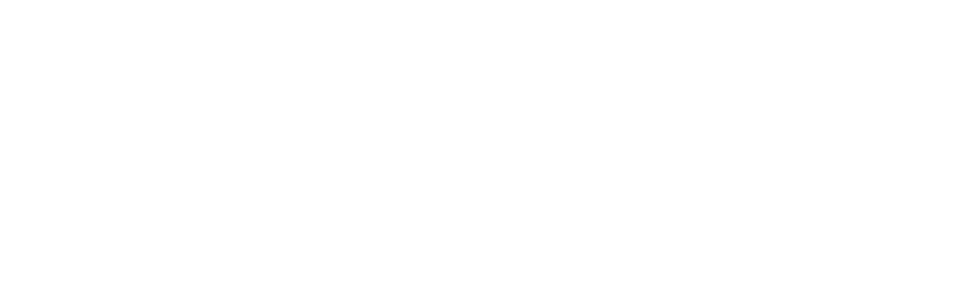
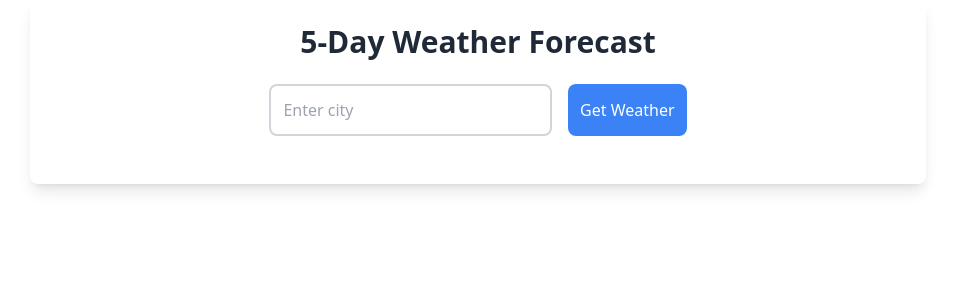
Before and after one commit to MINIPROJECT-2K24/Farm-Connect, a React (Create React App) app in the folder client/: page /weather in a window 1280 px wide. Before the commit this address had no page. Shown: the top 300 px of the page, without its empty margins (162-1117 px from the left). Built offline with nearby package versions, Linux system fonts and the light colour scheme.

Commit message:
weather feature added

```diff
--- a/client/package.json
+++ b/client/package.json
@@ -3,6 +3,7 @@
   "version": "0.1.0",
   "private": true,
   "dependencies": {
+    "@google/generative-ai": "^0.21.0",
     "@react-google-maps/api": "^2.20.3",
     "@testing-library/jest-dom": "^5.17.0",
     "@testing-library/react": "^13.4.0",
--- a/client/src/App.js
+++ b/client/src/App.js
@@ -8,6 +8,9 @@
 import BuyerLogin from "./pages/BuyerLogin";
 import LandPage from "./pages/LandingPage";
 import FarmerDetails from "./pages/FarmerDetails";
+import Weather from "./pages/weather";
+import FarmerRegister from "./pages/FarmerRegister";
+import BuyerRegister from "./pages/BuyerRegister"
 
 const App = () => {
   const [isLoggedIn, setIsLoggedIn] = useState(!!localStorage.getItem("token"));
@@ -21,7 +24,10 @@
         <Route path="/" element={<LandPage />} />
         <Route path="/login-farmer" element={<FarmerLogin setIsLoggedIn={setIsLoggedIn} />} />
         <Route path="/login-buyer" element={<BuyerLogin setIsLoggedIn={setIsLoggedIn} />} />
+        <Route path="/register-farmer" element={<FarmerRegister />}/>
+        <Route path="/register-buyer" element={<BuyerRegister/>}/>
         <Route path="/farmer-details" element={<FarmerDetails />} />
+        <Route path="/weather" element={<Weather />} />
         <Route
           path="/dashboard"
           element={
--- a/client/src/components/Navbar.js
+++ b/client/src/components/Navbar.js
@@ -16,16 +16,28 @@
     navigate("/");
   };
 
+  const handleWeatherForecast = () => {
+    navigate("/weather"); // Navigate to the weather forecast page
+  };
+
   return (
     <nav className="navbar">
       <div className="navbar-right">
         {role === "farmer" && (
+          <>
+            <button
+              onClick={handleWeatherForecast}
+              className="navbar-button"
+            >
+              Weather Forecast
+            </button>
             <button
               onClick={() => navigate("/dashboard")}
               className="dashboard-button"
             >
               Dashboard
             </button>
+          </>
         )}
         <button onClick={handleLogout} className="navbar-button">
           Logout
--- /dev/null
+++ b/client/src/pages/weather.js
@@ -0,0 +1,141 @@
+import React, { useState } from 'react';
+import axios from 'axios';
+
+function Weather() {
+  const [city, setCity] = useState('');
+  const [weatherData, setWeatherData] = useState(null);
+  const [error, setError] = useState(null);
+
+  const handleCityChange = (e) => {
+    setCity(e.target.value);
+  };
+
+  const handleSubmit = async (e) => {
+    e.preventDefault();
+    setWeatherData(null);
+    setError(null);
+
+    const API_KEY = '5115a4cf329c1157828bac9cf305b091';
+    const geoUrl = `https://api.openweathermap.org/geo/1.0/direct?q=${city}&appid=${API_KEY}`;
+
+    try {
+      const geoResponse = await axios.get(geoUrl);
+      const coordinates = geoResponse.data[0];
+
+      if (coordinates) {
+        const { lat, lon } = coordinates;
+        const forecastUrl = `https://api.openweathermap.org/data/2.5/forecast?lat=${lat}&lon=${lon}&appid=${API_KEY}&units=metric`;
+
+        const weatherResponse = await axios.get(forecastUrl);
+        setWeatherData(weatherResponse.data.list);
+      } else {
+        setError('City not found');
+      }
+    } catch (error) {
+      setError('Error fetching weather data');
+    }
+  };
+
+  const groupByDay = (data) => {
+    const grouped = {};
+    data.forEach((forecast) => {
+      const date = new Date(forecast.dt * 1000);
+      const day = `${date.getDate()}-${date.getMonth() + 1}-${date.getFullYear()}`;
+      if (!grouped[day]) {
+        grouped[day] = [];
+      }
+      grouped[day].push(forecast);
+    });
+    return grouped;
+  };
+
+  const formattedWeatherData = weatherData ? groupByDay(weatherData) : {};
+
+  const getWeatherCondition = (weather) => {
+    if (weather && weather[0]) {
+      const condition = weather[0].main.toLowerCase();
+      switch (condition) {
+        case 'clear':
+          return 'Sunny';
+        case 'rain':
+          return 'Rainy';
+        case 'clouds':
+          return 'Cloudy';
+        default:
+          return condition.charAt(0).toUpperCase() + condition.slice(1);
+      }
+    }
+    return 'Unknown';
+  };
+
+  return (
+    <div className="max-w-4xl mx-auto p-6 bg-white rounded-lg shadow-lg">
+      <h1 className="text-3xl font-semibold text-center text-gray-800 mb-6">5-Day Weather Forecast</h1>
+
+      <form onSubmit={handleSubmit} className="flex justify-center mb-6">
+        <input
+          type="text"
+          placeholder="Enter city"
+          value={city}
+          onChange={handleCityChange}
+          className="p-3 w-1/3 border-2 border-gray-300 rounded-lg focus:outline-none focus:ring-2 focus:ring-blue-500"
+        />
+        <button
+          type="submit"
+          className="ml-4 p-3 bg-blue-500 text-white rounded-lg hover:bg-blue-600 focus:outline-none focus:ring-2 focus:ring-blue-300"
+        >
+          Get Weather
+        </button>
+      </form>
+
+      {error && <p className="text-red-500 text-center">{error}</p>}
+
+      {weatherData && (
+        <div className="space-y-8">
+          {Object.keys(formattedWeatherData).map((day, index) => {
+            return (
+              <div key={index} className="bg-gray-100 p-4 rounded-lg shadow-md">
+                <h3 className="text-xl font-medium text-gray-700 mb-4">{day}</h3>
+                <table className="min-w-full table-auto bg-black text-white">
+                  <thead>
+                    <tr>
+                      <th className="px-4 py-2 text-left text-white-600">Icon</th>
+                      <th className="px-4 py-2 text-left text-white-600">Time</th>
+                      <th className="px-4 py-2 text-left text-white-600">Temperature</th>
+                      <th className="px-4 py-2 text-left text-white-600">Condition</th>
+                      <th className="px-4 py-2 text-left text-white-600">Description</th>
+                      <th className="px-4 py-2 text-left text-white-600">Wind Speed</th>
+                      <th className="px-4 py-2 text-left text-white-600">Humidity</th>
+                    </tr>
+                  </thead>
+                  <tbody>
+                    {formattedWeatherData[day].sort((a, b) => a.dt - b.dt).map((forecast, idx) => {
+                      const date = new Date(forecast.dt * 1000);
+                      const time = date.toLocaleTimeString([], { hour: '2-digit', minute: '2-digit' });
+                      const iconUrl = `https://openweathermap.org/img/wn/${forecast.weather[0].icon}.png`;
+                      return (
+                        <tr key={idx}>
+                          <td className="px-4 py-2">
+                            <img src={iconUrl} alt="weather icon" className="w-8 h-8" />
+                          </td>
+                          <td className="px-4 py-2">{time}</td>
+                          <td className="px-4 py-2">{forecast.main.temp}°C</td>
+                          <td className="px-4 py-2 capitalize">{getWeatherCondition(forecast.weather)}</td>
+                          <td className="px-4 py-2">{forecast.weather[0].description}</td>
+                          <td className="px-4 py-2">{forecast.wind.speed} m/s</td>
+                          <td className="px-4 py-2">{forecast.main.humidity}%</td>
+                        </tr>
+                      );
+                    })}
+                  </tbody>
+                </table>
+              </div>
+            );
+          })}
+        </div>
+      )}
+    </div>
+  );
+}
+
+export default Weather;
```
Also changed, not shown: 1 other file (tests, documents, lock files or other folders). Lines whose indentation alone changed are shown as unchanged.
